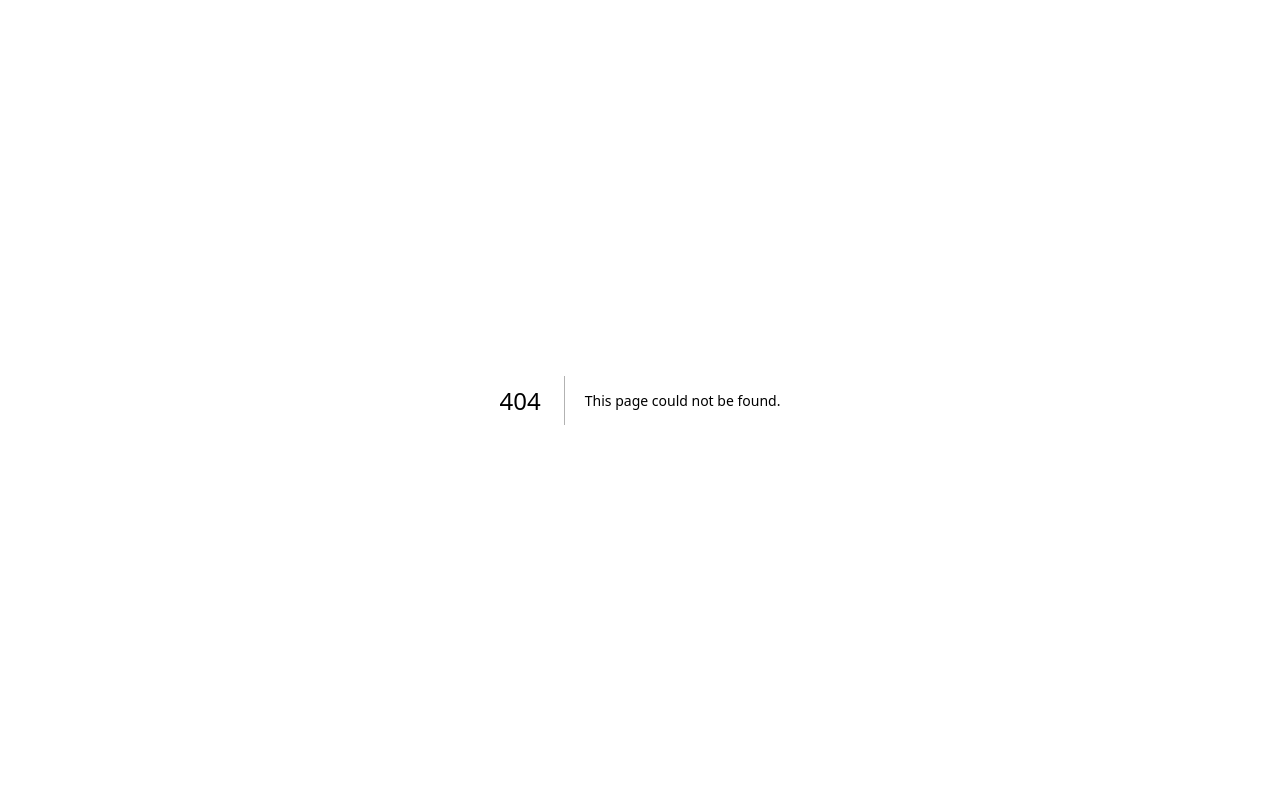
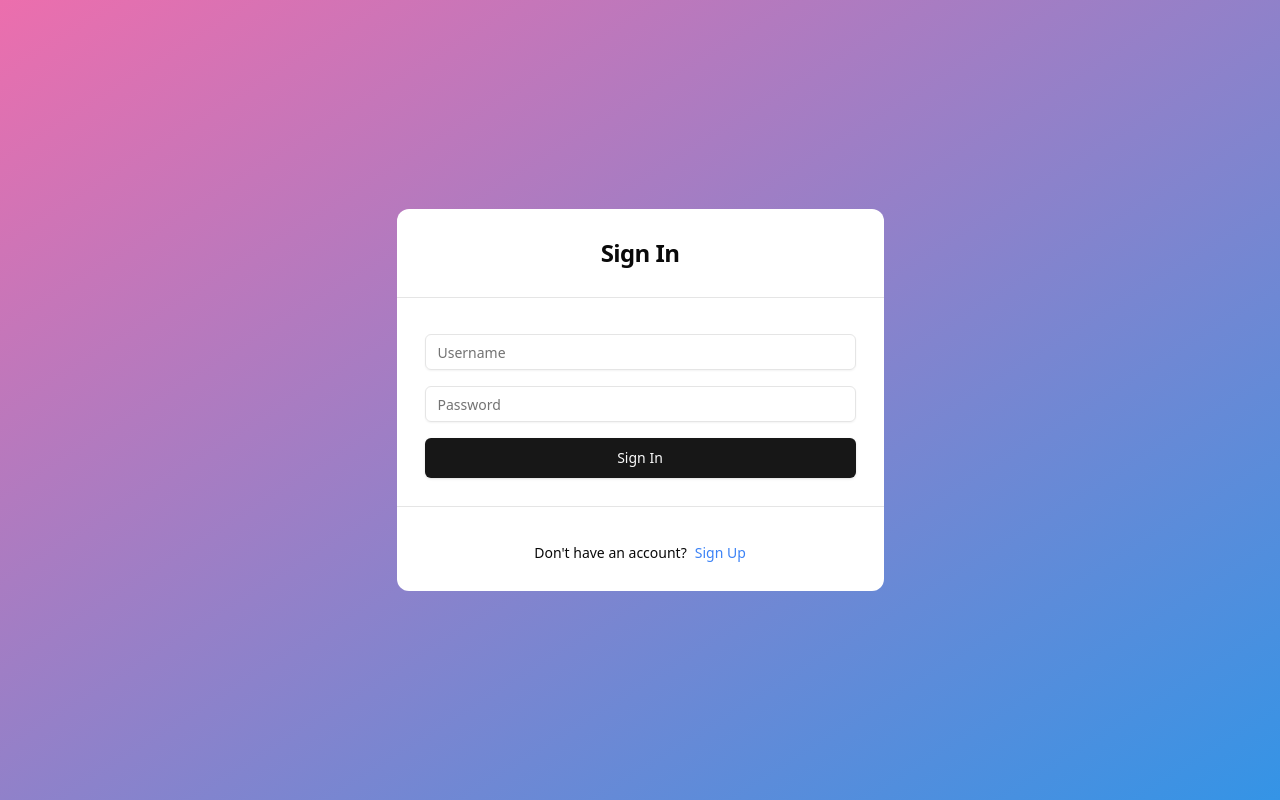
Before and after one commit to linzheng99/shop-ease, a Next.js app in the folder apps/web/: page /sign-in in a window 1280 px wide. Before the commit this address had no page. Built offline with nearby package versions, Linux system fonts and the light colour scheme; no server answers.

Commit message:
feat: sign in page in NextJS

```diff
--- /dev/null
+++ b/apps/web/app/(auth)/sign-in/page.tsx
@@ -0,0 +1,5 @@
+import { SignInForm } from "@/features/auth/components/sign-in-form";
+
+export default function SignInPage() {
+  return <SignInForm />;
+}
--- /dev/null
+++ b/apps/web/features/auth/api/use-signin.ts
@@ -0,0 +1,36 @@
+import { useMutation } from '@tanstack/react-query'
+import { useRouter } from 'next/navigation';
+import { toast } from 'sonner'
+
+import apiClient from '@/lib/axios'
+import { type AxiosCommonError } from '@/types';
+
+interface ResponseType {
+  email: string;
+  name: string;
+  id: string;
+}
+interface RequestType {
+  email: string
+  password: string
+}
+
+export const useSignin = () => {
+  const router = useRouter()
+  const mutation = useMutation<ResponseType, AxiosCommonError, RequestType>({
+    mutationFn: async (data) => {
+      const response = await apiClient.post<ResponseType, RequestType>('/auth/signin', data)
+      return response.data
+    },
+    onSuccess: () => {
+      router.push('/')
+      toast.success('Sign in success!')
+    },
+    onError: (error) => {
+      const message = error.response?.data?.message || error.message
+      toast.error(`Sign in failed: ${message}`)
+    }
+  })
+
+  return mutation
+}
--- /dev/null
+++ b/apps/web/features/auth/components/sign-in-form.tsx
@@ -0,0 +1,89 @@
+"use client"
+
+import { zodResolver } from "@hookform/resolvers/zod"
+import Link from "next/link"
+import { useForm } from "react-hook-form"
+import { type z } from "zod"
+
+import { Button } from "@/components/ui/button"
+import {
+  Card,
+  CardContent,
+  CardHeader,
+  CardTitle,
+} from "@/components/ui/card"
+import {
+  Form,
+  FormControl,
+  FormField,
+  FormItem,
+  FormMessage,
+} from "@/components/ui/form"
+import { Input } from "@/components/ui/input"
+import { Separator } from "@/components/ui/separator"
+
+import { useSignin } from "../api/use-signin"
+import { signInSchema } from "../schemas"
+
+export function SignInForm() {
+  const { mutate, isPending } = useSignin()
+
+  const form = useForm<z.infer<typeof signInSchema>>({
+    resolver: zodResolver(signInSchema),
+    defaultValues: {
+      email: "",
+      password: "",
+    },
+  })
+
+  function onSubmit(values: z.infer<typeof signInSchema>) {
+    mutate(values)
+  }
+
+  return (
+    <Card className="w-full md:w-[487px] border-none shadow-none">
+      <CardHeader className="p-7 text-center">
+        <CardTitle className="text-2xl"> Sign In </CardTitle>
+      </CardHeader>
+      <Separator className='px-7 mb-2' />
+      <CardContent className='p-7'>
+        <Form {...form}>
+          <form onSubmit={form.handleSubmit(onSubmit)} className="space-y-4">
+            <FormField
+              control={form.control}
+              name="email"
+              render={({ field }) => (
+                <FormItem>
+                  <FormControl>
+                    <Input placeholder="Username" {...field} />
+                  </FormControl>
+                  <FormMessage />
+                </FormItem>
+              )}
+            />
+            <FormField
+              control={form.control}
+              name="password"
+              render={({ field }) => (
+                <FormItem>
+                  <FormControl>
+                    <Input placeholder="Password" {...field} type="password" />
+                  </FormControl>
+                  <FormMessage />
+                </FormItem>
+              )}
+            />
+            <Button type="submit" size='lg' className='w-full' disabled={isPending}>Sign In</Button>
+          </form>
+        </Form>
+      </CardContent>
+      <Separator className='px-7 mb-2' />
+      <CardContent className='text-center p-7 text-sm'>
+        <p>
+          Don't have an account?
+          <Link href={'/sign-up'} className='text-blue-500 ml-2 hover:underline'>Sign Up</Link>
+        </p>
+      </CardContent>
+    </Card>
+  )
+}
--- a/apps/web/features/auth/schemas.ts
+++ b/apps/web/features/auth/schemas.ts
@@ -11,3 +11,11 @@ export const signUpSchema = z.object({
     .min(6, { message: "Password must be at least 6 characters." })
     .trim(),
 });
+
+export const signInSchema = z.object({
+  email: z.string().email({ message: "Please enter a valid email." }).trim(),
+  password: z
+    .string()
+    .min(1, { message: "Password is required." })
+    .trim(),
+});
```
